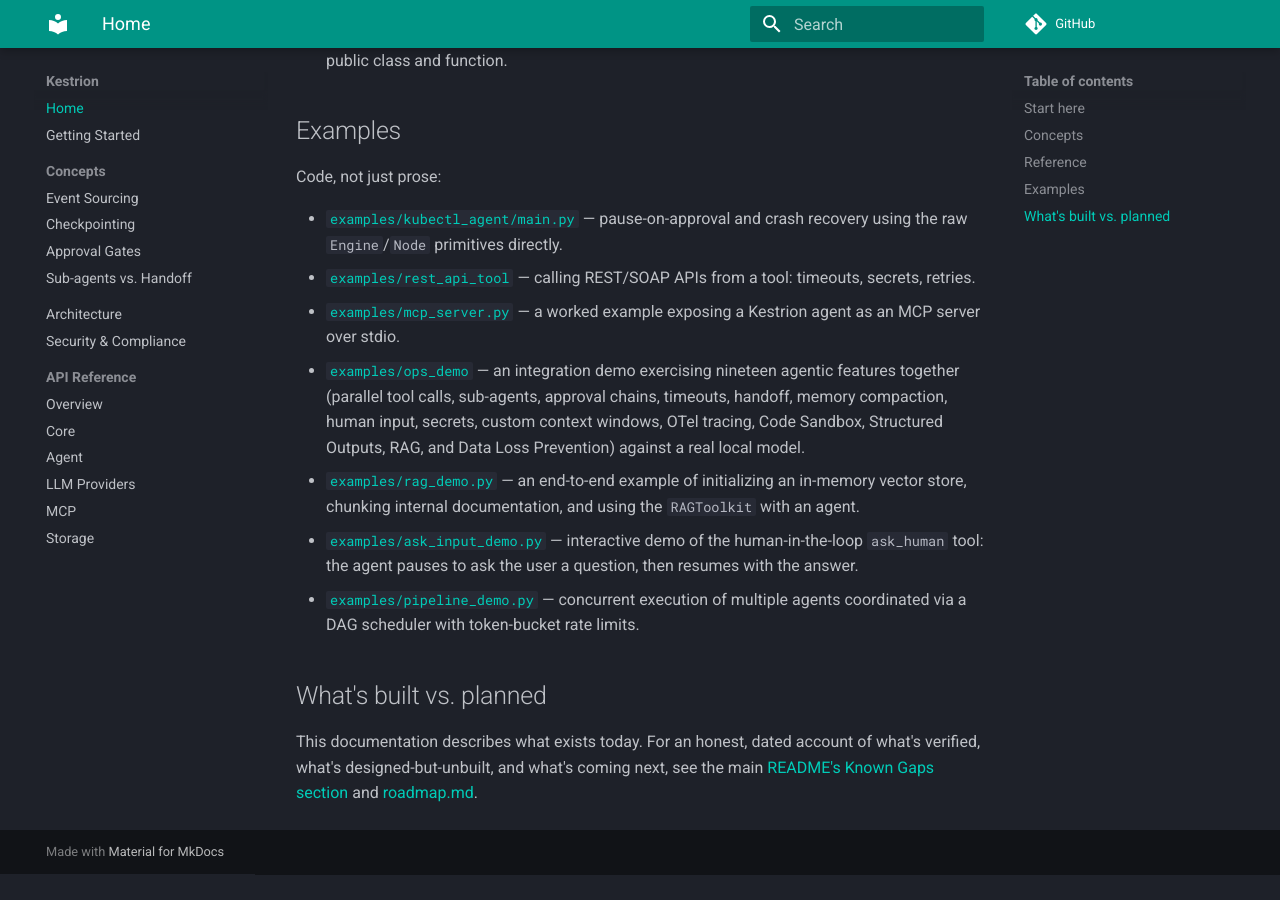
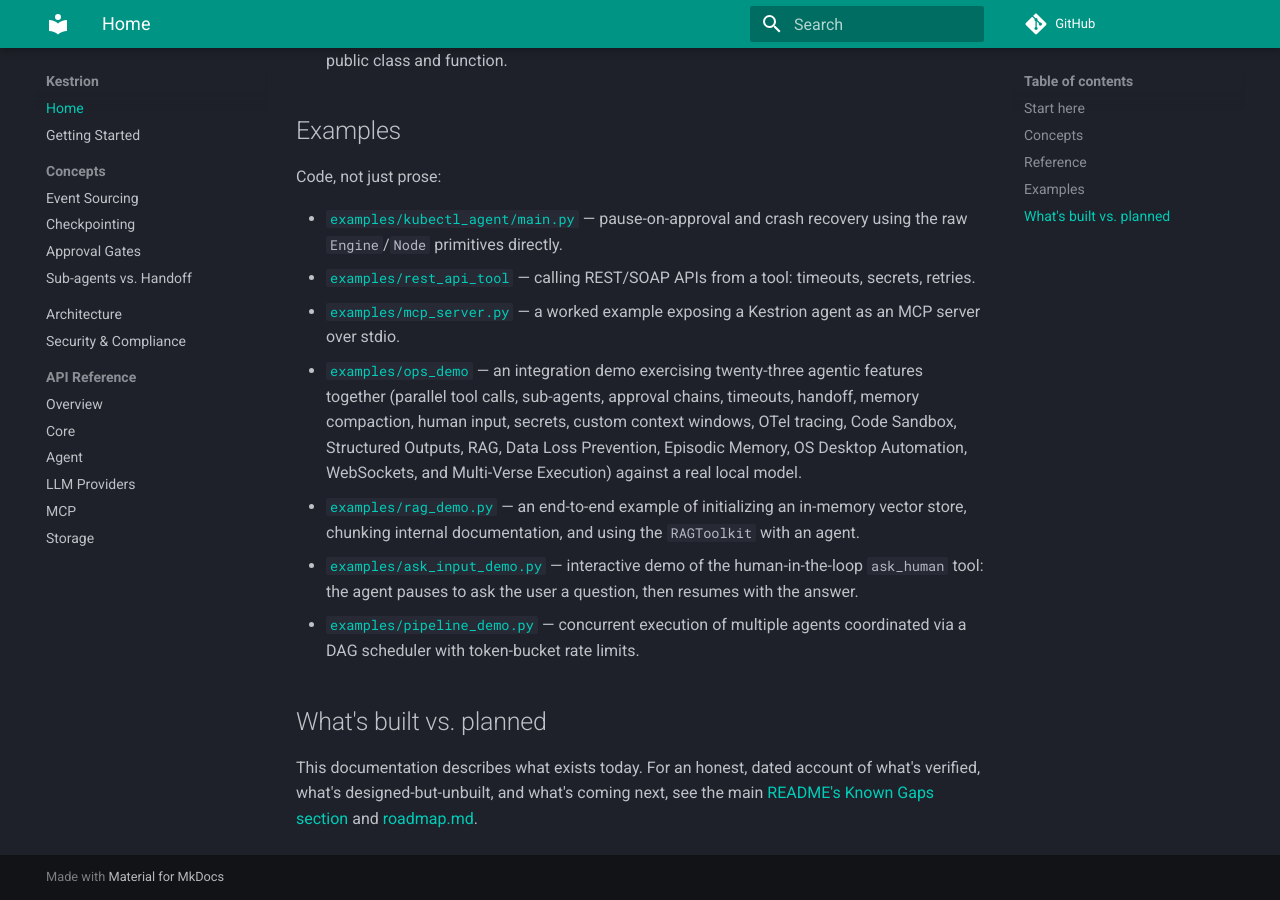
Before and after one commit to VinayakDubey07/kestrion, an MkDocs documentation site: the page built from docs/index.md, in a window 1280 px wide and 900 px high, scrolled down 947 px. Built offline with MkDocs 1.6.1 and Material for MkDocs 9.7.7, drawn with Linux system fonts in a browser that asks for light colours; comment, search, counter and statistics services are not loaded; before the commit the page ends 1821 px from its top, so only the background shows below that.

Commit message:
docs: update features list to twenty-three

```diff
--- a/docs/index.md
+++ b/docs/index.md
@@ -40,8 +40,8 @@
   timeouts, secrets, retries.
 - [`examples/mcp_server.py`](../examples/mcp_server.py) — a worked example exposing a Kestrion
   agent as an MCP server over stdio.
-- [`examples/ops_demo`](../examples/ops_demo) — an integration demo exercising nineteen agentic
-  features together (parallel tool calls, sub-agents, approval chains, timeouts, handoff, memory compaction, human input, secrets, custom context windows, OTel tracing, Code Sandbox, Structured Outputs, RAG, and Data Loss Prevention)
+- [`examples/ops_demo`](../examples/ops_demo) — an integration demo exercising twenty-three agentic
+  features together (parallel tool calls, sub-agents, approval chains, timeouts, handoff, memory compaction, human input, secrets, custom context windows, OTel tracing, Code Sandbox, Structured Outputs, RAG, Data Loss Prevention, Episodic Memory, OS Desktop Automation, WebSockets, and Multi-Verse Execution)
   against a real local model.
 - [`examples/rag_demo.py`](../examples/rag_demo.py) — an end-to-end example of initializing an in-memory vector store, chunking internal documentation, and using the `RAGToolkit` with an agent.
 - [`examples/ask_input_demo.py`](../examples/ask_input_demo.py) — interactive demo of the
```
